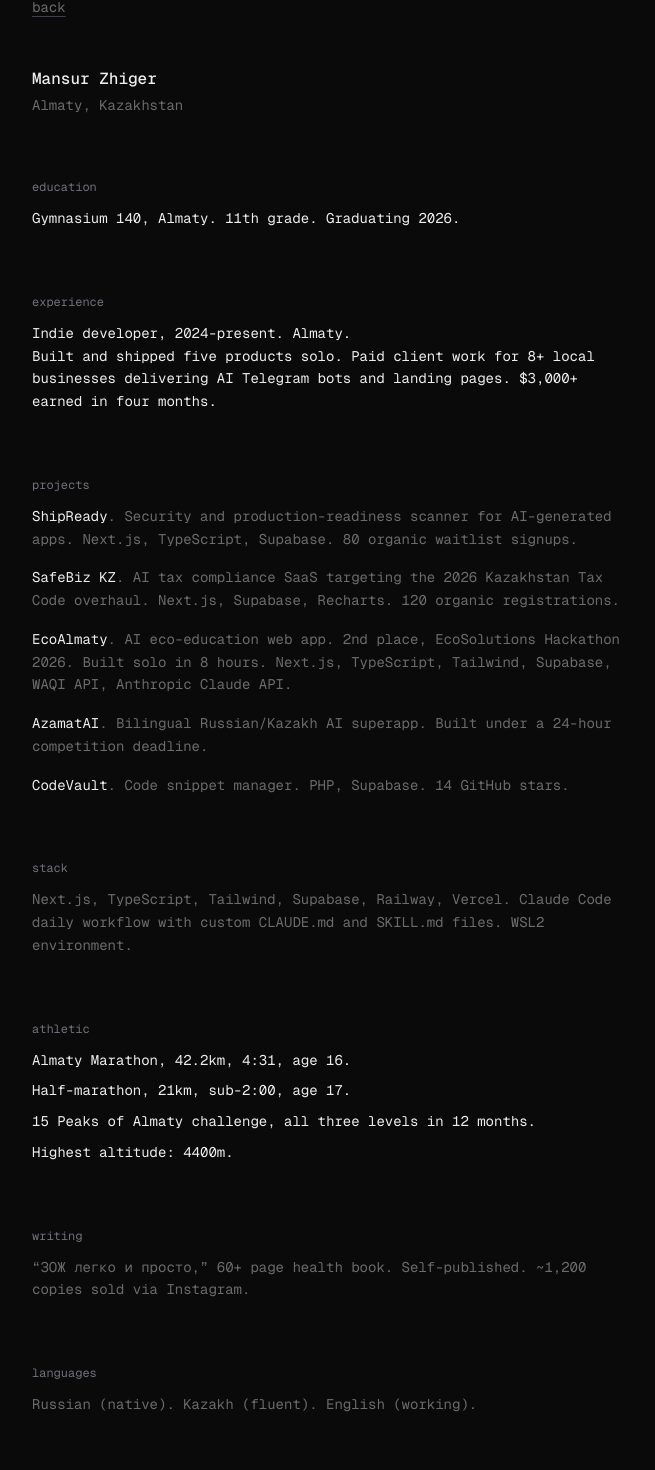
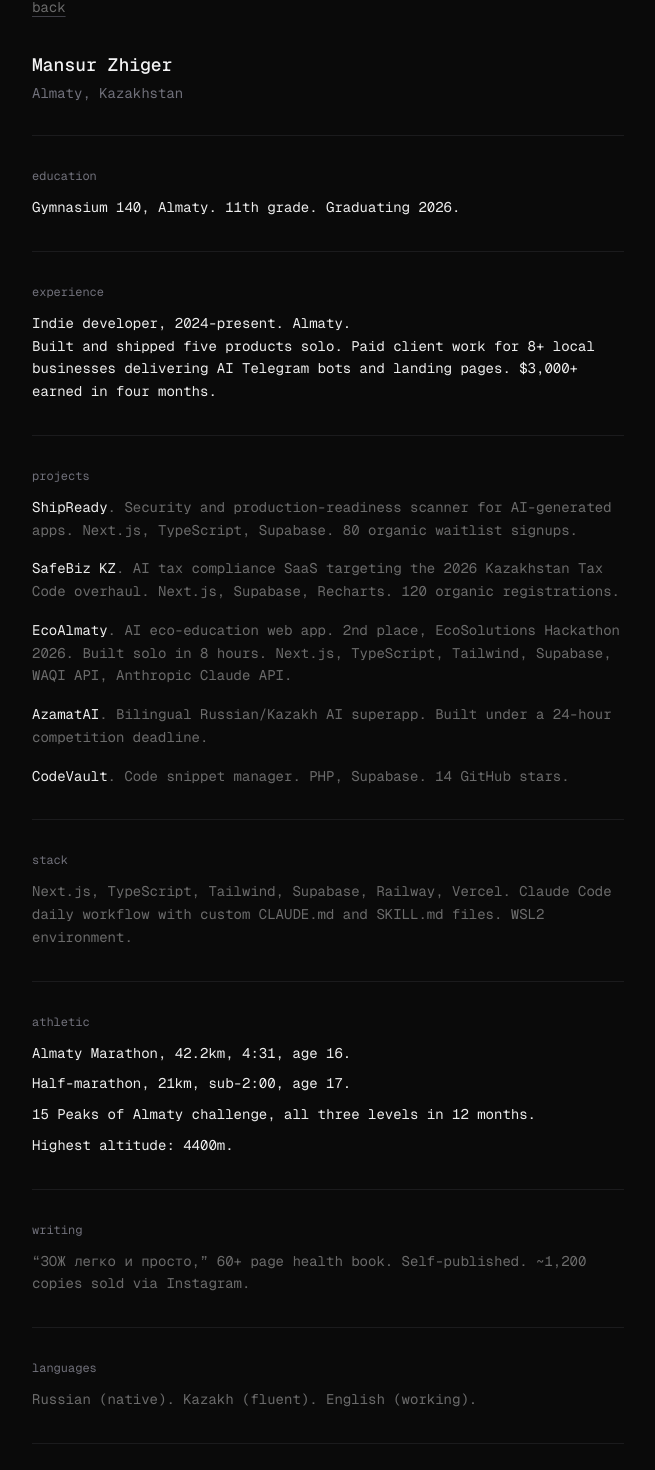
Before and after one commit to IManss-ai/manssdev, a Next.js app: page /resume in a window 1280 px wide. Shown: the part 117-1587 px from the top of the page, without its empty margins (312-967 px from the left). Built offline with nearby package versions, Linux system fonts and the light colour scheme.

Commit message:
v3: polish, motion, accents

```diff
--- a/app/components/FadeInSection.tsx
+++ b/app/components/FadeInSection.tsx
@@ -33,8 +33,8 @@ export default function FadeInSection({ children, delay = 0 }: FadeInSectionProp
     <div
       ref={ref}
       style={{ transitionDelay: `${delay}ms` }}
-      className={`transition-all duration-500 ease-out ${
-        visible ? "opacity-100 translate-y-0" : "opacity-0 translate-y-2"
+      className={`transition-all duration-700 ease-out ${
+        visible ? "opacity-100 translate-y-0" : "opacity-0 translate-y-8"
       }`}
     >
       {children}
--- a/app/globals.css
+++ b/app/globals.css
@@ -18,4 +18,14 @@ body {
   animation: blink 1.1s steps(1) infinite;
   display: inline-block;
   margin-left: 0.25rem;
+  color: #22c55e;
 }
+
+@keyframes statusPulse {
+  0%, 100% { opacity: 1; box-shadow: 0 0 0 0 rgba(34, 197, 94, 0.4); }
+  50% { opacity: 0.6; box-shadow: 0 0 0 4px rgba(34, 197, 94, 0); }
+}
+
+.status-pulse {
+  animation: statusPulse 2s ease-in-out infinite;
+}
--- a/app/page.tsx
+++ b/app/page.tsx
@@ -5,7 +5,9 @@ export default function Home() {
   const linkClass =
     "underline underline-offset-4 decoration-zinc-700 hover:decoration-zinc-300 hover:text-white transition-colors";
 
-  const Separator = () => <div className="h-px bg-zinc-800 my-12" />;
+  const Separator = () => <div className="h-px bg-zinc-800/60 my-8" />;
+
+  const galleryItems = ["01", "02", "03", "04", "05", "06"];
 
   return (
     <main className="max-w-[640px] mx-auto px-6 py-20 md:py-28">
@@ -15,14 +17,18 @@ export default function Home() {
           <Image
             src="/avatar.jpg"
             alt="Mansur Zhiger"
-            width={48}
-            height={48}
-            className="rounded-full object-cover flex-shrink-0"
+            width={72}
+            height={72}
+            className="rounded-full object-cover ring-1 ring-zinc-800 flex-shrink-0"
             priority
           />
           <div className="flex flex-col">
-            <h1 className="text-base font-medium">Mansur Zhiger</h1>
-            <p className="text-sm text-[#6b6b6b] mt-1">Indie dev. Almaty. 17.</p>
+            <h1 className="text-lg font-medium text-zinc-100">Mansur Zhiger</h1>
+            <p className="text-sm text-zinc-500 mt-1">
+              Indie dev
+              <span className="inline-block w-1.5 h-1.5 rounded-full bg-green-500 mx-1.5 align-middle status-pulse" />
+              Almaty. 17.
+            </p>
           </div>
         </div>
       </section>
@@ -162,7 +168,7 @@ export default function Home() {
             something.
           </p>
           <ul className="text-sm leading-relaxed space-y-2">
-            <li className="group">
+            <li className="group py-1 -mx-2 px-2 rounded-sm transition-colors hover:bg-zinc-900/50">
               <div>
                 <span className="text-[#ededed]">ShipReady</span>
                 <span className="text-[#6b6b6b]">
@@ -173,7 +179,7 @@ export default function Home() {
                 Next.js, TypeScript, Supabase. 80 waitlist signups.
               </div>
             </li>
-            <li className="group">
+            <li className="group py-1 -mx-2 px-2 rounded-sm transition-colors hover:bg-zinc-900/50">
               <div>
                 <span className="text-[#ededed]">SafeBiz KZ</span>
                 <span className="text-[#6b6b6b]">
@@ -184,7 +190,7 @@ export default function Home() {
                 Next.js, Supabase, Recharts. 120 organic signups.
               </div>
             </li>
-            <li className="group">
+            <li className="group py-1 -mx-2 px-2 rounded-sm transition-colors hover:bg-zinc-900/50">
               <div>
                 <span className="text-[#ededed]">EcoAlmaty</span>
                 <span className="text-[#6b6b6b]">
@@ -195,7 +201,7 @@ export default function Home() {
                 Next.js, Tailwind, Anthropic API. 2nd of 30+ teams.
               </div>
             </li>
-            <li className="group">
+            <li className="group py-1 -mx-2 px-2 rounded-sm transition-colors hover:bg-zinc-900/50">
               <div>
                 <span className="text-[#ededed]">AzamatAI</span>
                 <span className="text-[#6b6b6b]">
@@ -206,7 +212,7 @@ export default function Home() {
                 Next.js, Vercel. Built in 24 hours.
               </div>
             </li>
-            <li className="group">
+            <li className="group py-1 -mx-2 px-2 rounded-sm transition-colors hover:bg-zinc-900/50">
               <div>
                 <span className="text-[#ededed]">CodeVault</span>
                 <span className="text-[#6b6b6b]">
@@ -242,32 +248,31 @@ export default function Home() {
       <Separator />
 
       {/* Field */}
-      <FadeInSection delay={480}>
-        <section>
+      <section>
+        <FadeInSection delay={0}>
           <p className="text-xs text-zinc-500 lowercase mb-3">field</p>
-          <div className="grid grid-cols-2 sm:grid-cols-3 gap-2">
-            {["01", "02", "03", "04", "05", "06"].map((n) => (
-              <div
-                key={n}
-                className="relative aspect-square overflow-hidden rounded-sm transition-all duration-300 hover:scale-105 hover:brightness-110"
-              >
+        </FadeInSection>
+        <div className="grid grid-cols-2 md:grid-cols-3 gap-3">
+          {galleryItems.map((n, i) => (
+            <FadeInSection key={n} delay={i * 100}>
+              <div className="relative aspect-[4/5] overflow-hidden rounded-sm ring-1 ring-zinc-800/80 transition-all duration-500 hover:ring-zinc-600 hover:scale-[1.02]">
                 <Image
                   src={`/gallery/${n}.jpg`}
                   alt=""
                   fill
-                  sizes="(max-width: 640px) 50vw, 213px"
-                  className="object-cover"
+                  sizes="(max-width: 768px) 50vw, 320px"
+                  className="object-cover transition-transform duration-700 hover:scale-110"
                 />
               </div>
-            ))}
-          </div>
-        </section>
-      </FadeInSection>
+            </FadeInSection>
+          ))}
+        </div>
+      </section>
 
       <Separator />
 
       {/* Resume */}
-      <FadeInSection delay={480}>
+      <FadeInSection delay={0}>
         <section>
           <p className="text-xs text-zinc-500 lowercase mb-3">resume</p>
           <p className="text-sm leading-relaxed">
--- a/app/resume/page.tsx
+++ b/app/resume/page.tsx
@@ -1,7 +1,7 @@
 import Link from "next/link";
 
 export const metadata = {
-  title: "Resume — Mansur Zhiger",
+  title: "Resume -- Mansur Zhiger",
   description: "Indie dev in Almaty. 17.",
 };
 
@@ -9,28 +9,34 @@ export default function Resume() {
   const linkClass =
     "underline underline-offset-4 decoration-zinc-700 hover:decoration-zinc-300 hover:text-white transition-colors";
 
+  const Separator = () => <div className="h-px bg-zinc-800/60 my-8" />;
+
   return (
     <main className="max-w-[640px] mx-auto px-6 py-20 md:py-28">
       {/* Back link */}
-      <div className="mb-12">
+      <div className="mb-8">
         <Link href="/" className={linkClass + " text-sm text-[#6b6b6b]"}>
           back
         </Link>
       </div>
 
-      <h1 className="text-base font-medium mb-1">Mansur Zhiger</h1>
-      <p className="text-sm text-[#6b6b6b]">Almaty, Kazakhstan</p>
+      <h1 className="text-lg font-medium text-zinc-100 mb-1">Mansur Zhiger</h1>
+      <p className="text-sm text-zinc-500">Almaty, Kazakhstan</p>
+
+      <Separator />
 
       {/* Education */}
-      <section className="mt-16">
+      <section>
         <p className="text-xs text-zinc-500 lowercase mb-3">education</p>
         <p className="text-sm leading-relaxed">
           Gymnasium 140, Almaty. 11th grade. Graduating 2026.
         </p>
       </section>
 
+      <Separator />
+
       {/* Experience */}
-      <section className="mt-16">
+      <section>
         <p className="text-xs text-zinc-500 lowercase mb-3">experience</p>
         <p className="text-sm leading-relaxed">
           Indie developer, 2024-present. Almaty.
@@ -41,8 +47,10 @@ export default function Resume() {
         </p>
       </section>
 
+      <Separator />
+
       {/* Projects */}
-      <section className="mt-16">
+      <section>
         <p className="text-xs text-zinc-500 lowercase mb-3">projects</p>
         <ul className="text-sm leading-relaxed space-y-4">
           <li>
@@ -83,8 +91,10 @@ export default function Resume() {
         </ul>
       </section>
 
+      <Separator />
+
       {/* Stack */}
-      <section className="mt-16">
+      <section>
         <p className="text-xs text-zinc-500 lowercase mb-3">stack</p>
         <p className="text-sm leading-relaxed text-[#6b6b6b]">
           Next.js, TypeScript, Tailwind, Supabase, Railway, Vercel. Claude Code
@@ -93,8 +103,10 @@ export default function Resume() {
         </p>
       </section>
 
+      <Separator />
+
       {/* Athletic */}
-      <section className="mt-16">
+      <section>
         <p className="text-xs text-zinc-500 lowercase mb-3">athletic</p>
         <ul className="text-sm leading-relaxed space-y-2">
           <li>Almaty Marathon, 42.2km, 4:31, age 16.</li>
@@ -106,8 +118,10 @@ export default function Resume() {
         </ul>
       </section>
 
+      <Separator />
+
       {/* Writing */}
-      <section className="mt-16">
+      <section>
         <p className="text-xs text-zinc-500 lowercase mb-3">writing</p>
         <p className="text-sm leading-relaxed text-[#6b6b6b]">
           &ldquo;ЗОЖ легко и просто,&rdquo; 60+ page health book.
@@ -115,16 +129,20 @@ export default function Resume() {
         </p>
       </section>
 
+      <Separator />
+
       {/* Languages */}
-      <section className="mt-16">
+      <section>
         <p className="text-xs text-zinc-500 lowercase mb-3">languages</p>
         <p className="text-sm leading-relaxed text-[#6b6b6b]">
           Russian (native). Kazakh (fluent). English (working).
         </p>
       </section>
 
+      <Separator />
+
       {/* Contact */}
-      <section className="mt-16">
+      <section>
         <p className="text-xs text-zinc-500 lowercase mb-3">contact</p>
         <p className="text-sm leading-relaxed">
           <a href="mailto:manssjones@gmail.com" className={linkClass}>
```
